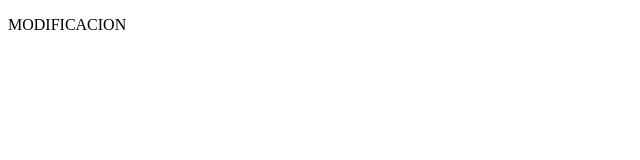
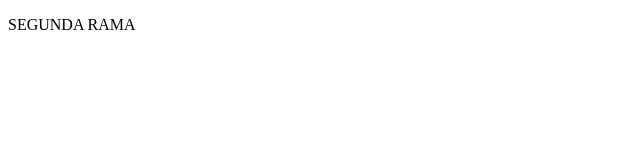
Before and after one commit to Charlie99f/Sistema-Registro, a plain HTML site: page index.html in a window 1280 px wide. Shown: the full height of the page, 0-640 px from the left. Drawn offline with Linux system fonts and the light colour scheme.

```diff
--- a/index.html
+++ b/index.html
@@ -6,7 +6,7 @@
     <title>Sistema de registro</title>
 </head>
 <body>
-    <p>MODIFICACION</p>
+    <p>SEGUNDA RAMA</p>
 
 </body>
 </html>
```
